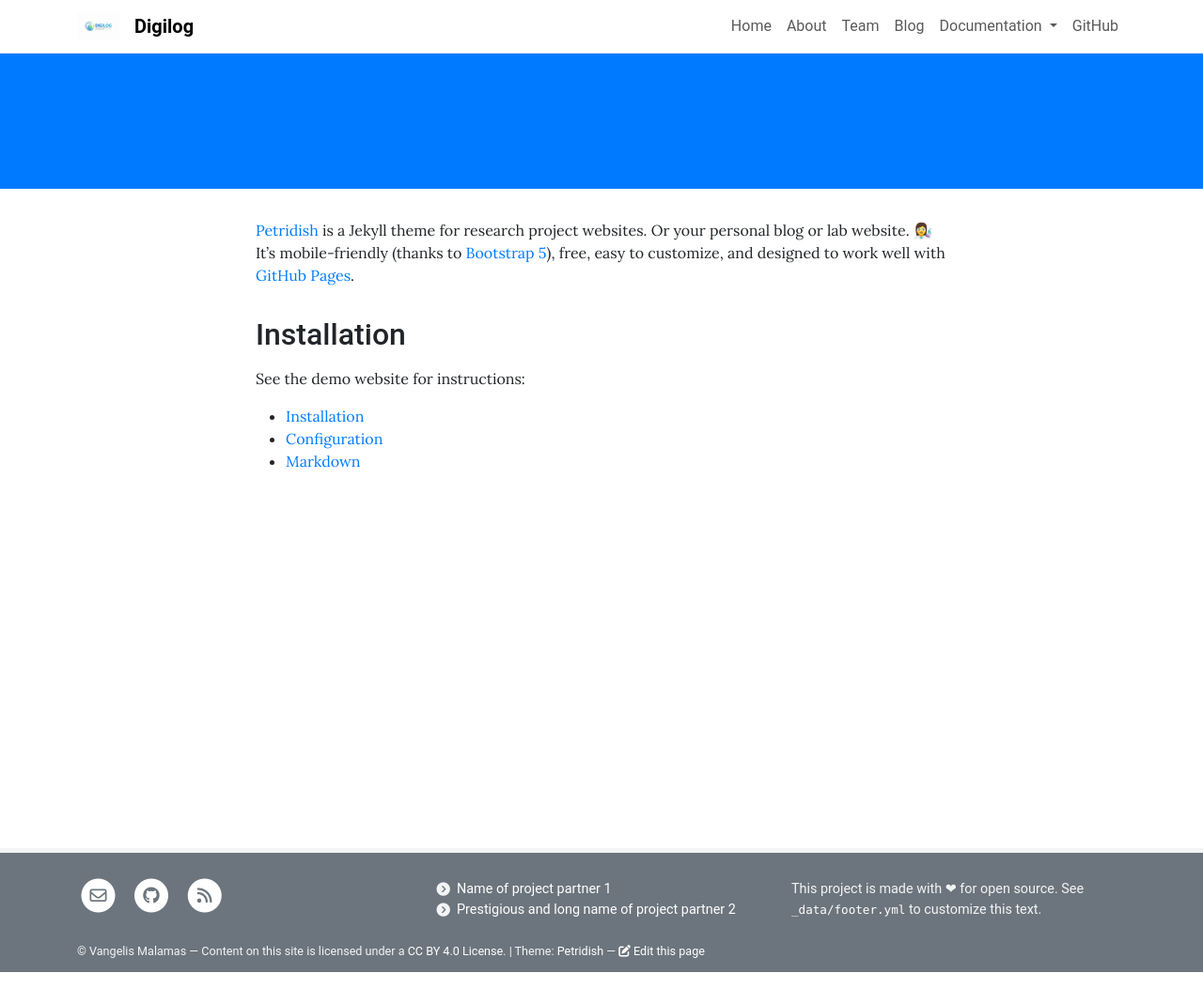
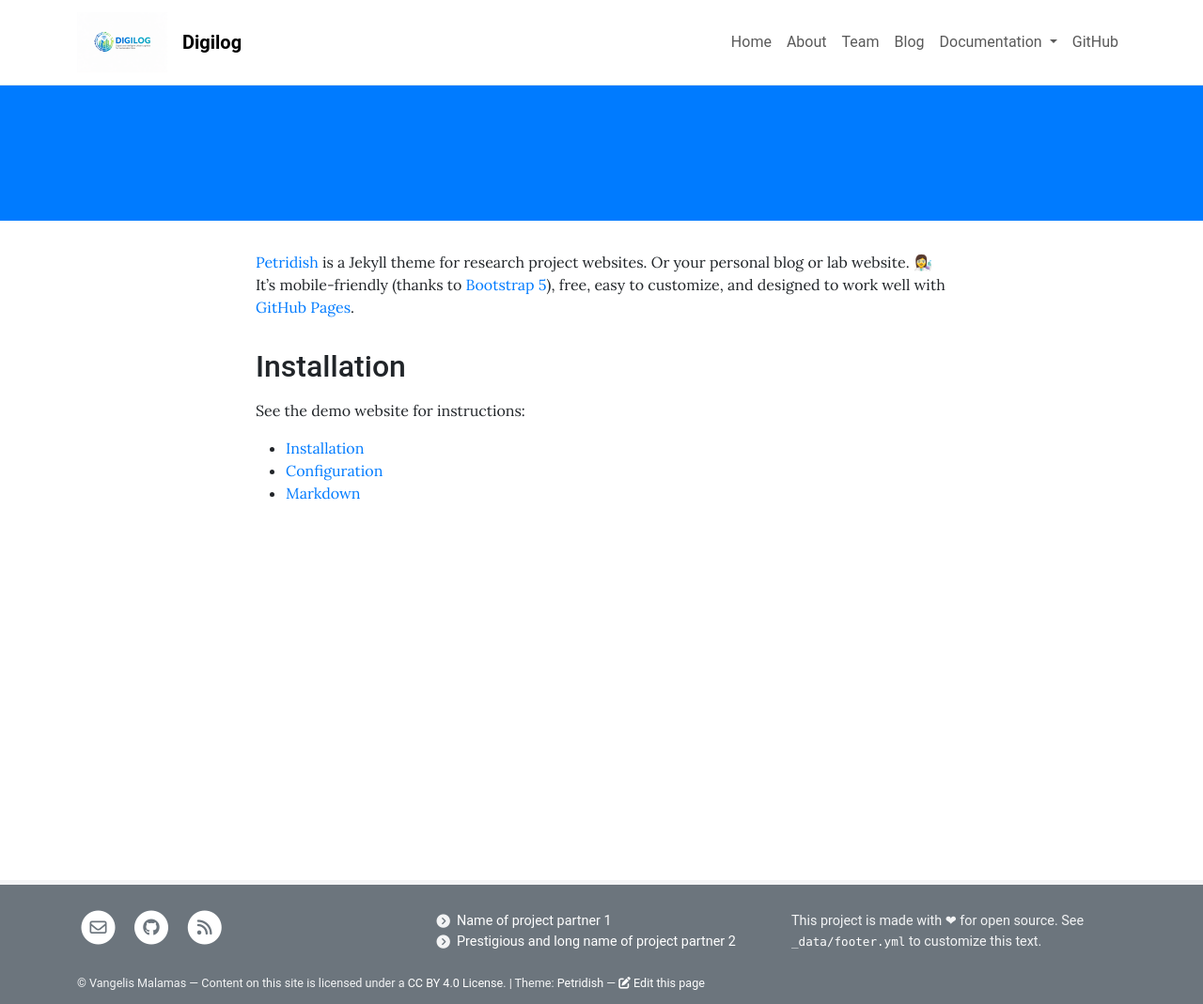
Before and after one commit to bagmalamas/Digilog, a Jekyll site: the page built from pages/home.md, in a window 1280 px wide. Shown: the whole page at 94% size. Built offline with Jekyll 4.4.1, drawn with Linux system fonts in a browser that asks for light colours; before the commit the page ends 1035 px from its top, so only the background shows below that.

Commit message:
Update main.scss

```diff
--- a/assets/theme/css/main.scss
+++ b/assets/theme/css/main.scss
@@ -57,3 +57,9 @@ $enable-rounded: {% if site.rounded_corners != false %}true{% else %}false{% end
   @import "_team";              // Team members
 @import "_footer";              // Footer
 @import "_custom";              // Custom styling
+
+/* --- Custom navbar branding --- */
+.navbar .navbar-brand img {
+  height: 64px !important;  /* try 48px / 64px / 80px */
+  width: auto !important;
+}
```
